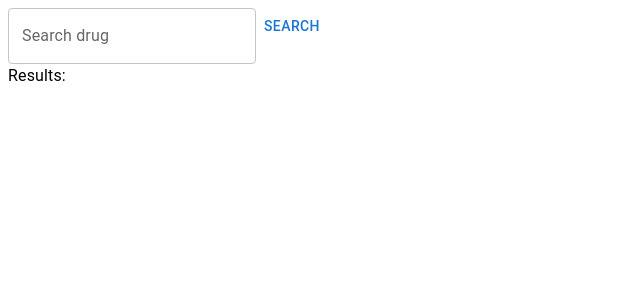
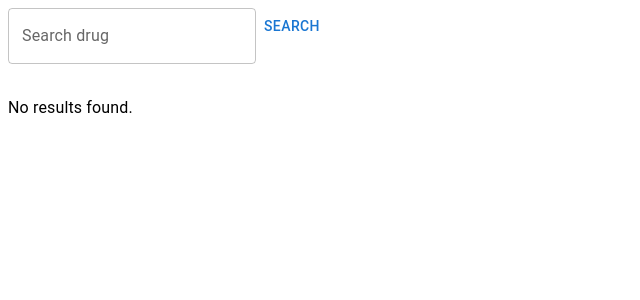
Before and after one commit to MariaRipley/openFDA-project, a React (Vite) app in the folder openfda-search/: page / in a window 1280 px wide. Shown: the top 300 px of the page, without its empty margins (0-640 px from the left). Built offline with nearby package versions, Linux system fonts and the light colour scheme.

Commit message:
Add drug list search results

```diff
--- a/openfda-search/src/components/DrugList.jsx
+++ b/openfda-search/src/components/DrugList.jsx
@@ -1,14 +1,33 @@
 import { Box, Typography, Button } from '@mui/material';
 
-function DrugList() {
+const DrugList = ({searchResults, onViewDetails}) => {
 	return (
-		<>
-			<Box>
-				<Typography>Results: </Typography>
-
-			</Box>
-		</>
+		<Box mt={4}>
+			{searchResults && searchResults.length > 0 ? (
+				<>
+					<Typography variant='h5'>Search Results:</Typography>
+					{searchResults.map((result) => (
+						<Box key={result.id} mt={2} p={2} border='1px solid #ccc'>
+							<Typography variant='h6'>
+								{result.openfda.brand_name ? result.openfda.brand_name[0] : 'Unknown'}
+							</Typography>
+							<Typography variant='body1'>
+								{result.openfda.generic_name ? result.openfda.generic_name[0] : 'Unknown'}
+							</Typography>
+							<Typography variant='body2'>
+								{result.openfda.manufacturer_name ? result.openfda.manufacturer_name[0] : 'Unknown'}
+							</Typography>
+							<Button variant='contained' color='primary' onClick={() => onViewDetails(result)}>
+								View Details
+							</Button>
+						</Box>
+					))}
+				</>
+			) : (
+				<Typography variant='body1'>No results found.</Typography>
+			)}
+		</Box>
 	);
-}
+};
 
 export default DrugList;
--- a/openfda-search/src/pages/Home.jsx
+++ b/openfda-search/src/pages/Home.jsx
@@ -12,7 +12,7 @@ function Home() {
 				throw new Error('Response was not ok');
 			}
 			const data = await response.json();
-			console.log(data.results);
+			setSearchResults(data.results)
 		} catch (error) {
 			console.error('Error fetching search results: ', error);
 		}
@@ -21,7 +21,7 @@ function Home() {
 	return (
 		<>
 			<SearchBar onSearch={handleSearch} />
-			<DrugList />
+			<DrugList searchResults={searchResults}/>
 		</>
 	);
 }
```
